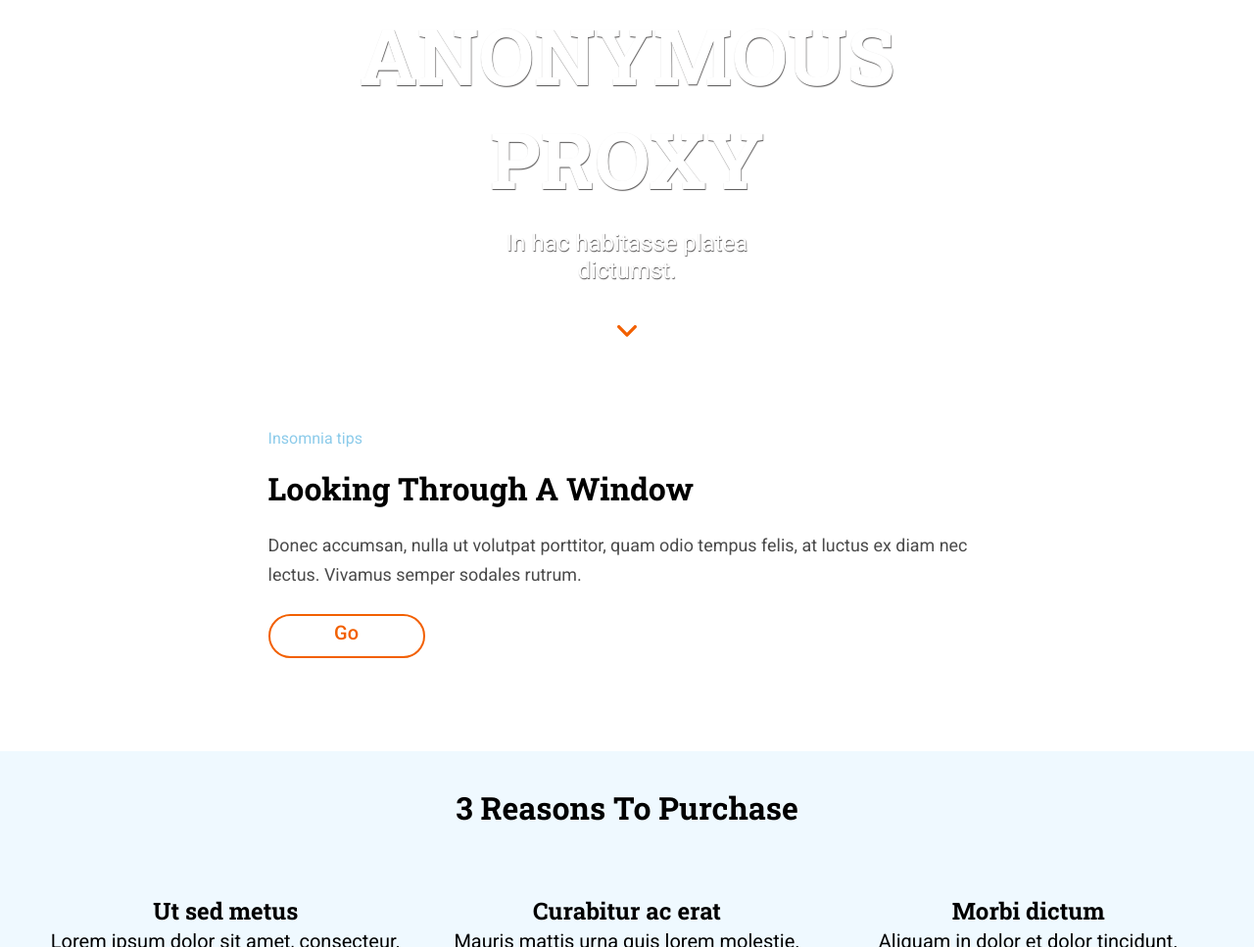
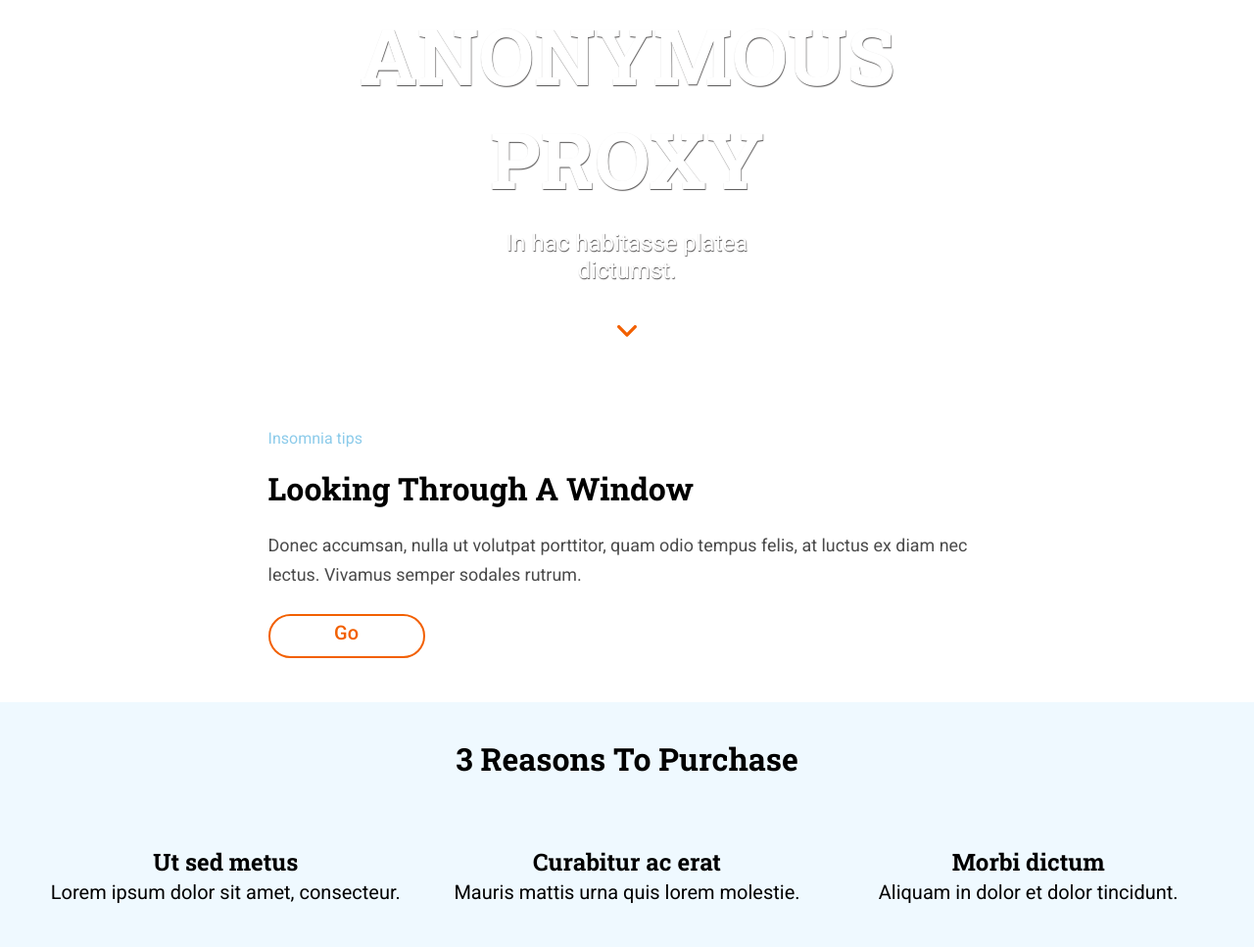
Before and after one commit to CeciPeriquet/Anonimous-Proxy, a website: page src/html/index.html in a window 1280 px wide. Shown: the part 407-1374 px from the top of the page at 98% size. Drawn offline with nearby package versions, Linux system fonts and the light colour scheme; files that its build step writes are made by us from their sources; files whose address does not match are found by name.

Commit message:
Update details section1 and section2.

```diff
--- a/src/html/index.html
+++ b/src/html/index.html
@@ -48,7 +48,7 @@
           Donec accumsan, nulla ut volutpat porttitor, quam odio tempus felis,
           at luctus ex diam nec lectus. Vivamus semper sodales rutrum.
         </p>
-        <div><a href="#" class="main__section1-link">Go</a></div>
+        <a href="#" class="main__section1-link">Go</a>
       </section>
 
       <section class="main__section2" id="reasons">
--- a/src/scss/layout/_section1.scss
+++ b/src/scss/layout/_section1.scss
@@ -2,16 +2,18 @@
     width: 100%;
     display:flex;
     flex-direction: column;
-    justify-content: center;
+    justify-content: flex-start;
     gap: 1.25rem;
     text-align: left;
     padding: 2.8rem 0.9rem 2.8rem 0.9rem;
 
     @media all and (min-width: 768px) {
-        padding: 2.8rem 2.4rem 2.8rem 2.4rem;
+        padding: 2.3rem 2.4rem 3.1rem 2.4rem;
+
     }
     @media all and (min-width: 1200px) {
         padding: 2.8rem 17.1rem 2.8rem 17.1rem;
+
     }
 
 
@@ -56,7 +58,6 @@
 .main__section1-link {
     display: block;
     margin-top: 0.3rem;
-    margin-bottom: 50px;
     height: 2.8rem;
     width: 4.7rem;
     border: solid $orange 2px;
@@ -69,9 +70,9 @@
     font-weight: 500;
     @media all and (min-width: 768px) {
         width: 5.6rem;
+
     }
     @media all and (min-width: 1200px) {
         width: 10rem;
     }
-
 }
--- a/src/scss/layout/_section2.scss
+++ b/src/scss/layout/_section2.scss
@@ -1,6 +1,6 @@
 .main__section2 {
     background-color: $backgroundBlue;
-    height: 100vh;
+    height: 39rem;
     display: grid;
     grid-template-columns: 1fr;
     /* grid-template-rows: 70px 90px 90px 90px 100px; */
```
Also changed, not shown: docs/index.html (+2 -2 lines), docs/assets/css/main.css.
